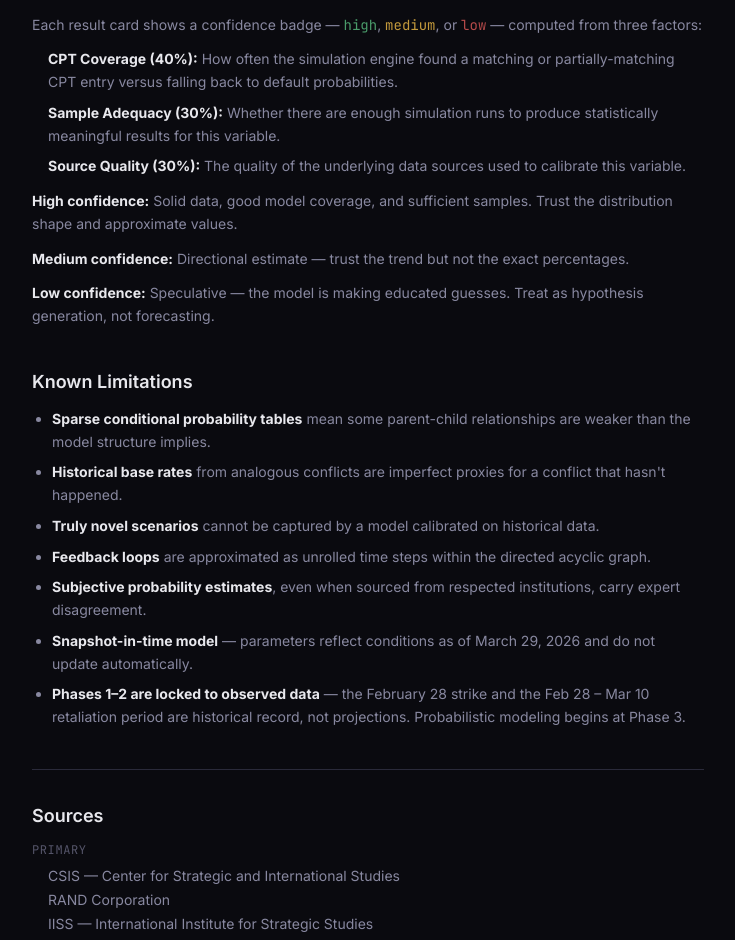
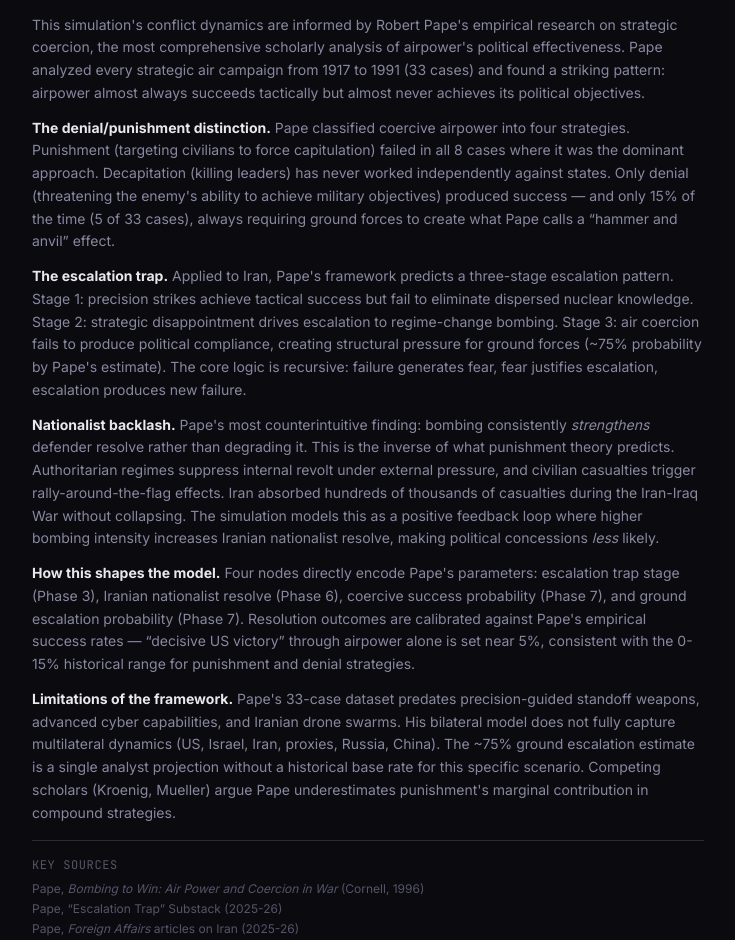
Before and after one commit to savvides/usairanmontecarlo, a Next.js app: page /methodology in a window 1280 px wide. Shown: the part 848-1788 px from the top of the page, without its empty margins (272-1007 px from the left). Built offline with nearby package versions, Linux system fonts and the light colour scheme.

Commit message:
feat: add Pape coercion theory section to methodology page

```diff
--- a/src/app/methodology/page.tsx
+++ b/src/app/methodology/page.tsx
@@ -58,6 +58,73 @@
               configuration runs 5,000 independent scenarios to produce the probability distributions
               you see in the results panel.
             </p>
+          </div>
+        </section>
+
+        <section className="mt-10">
+          <h2 className="text-lg font-semibold text-text-primary">Theoretical Framework: Pape&apos;s Coercion Theory</h2>
+          <div className="mt-3 space-y-3 text-sm leading-relaxed text-text-secondary">
+            <p>
+              This simulation&apos;s conflict dynamics are informed by Robert Pape&apos;s empirical research
+              on strategic coercion, the most comprehensive scholarly analysis of airpower&apos;s
+              political effectiveness. Pape analyzed every strategic air campaign from 1917 to 1991
+              (33 cases) and found a striking pattern: airpower almost always succeeds tactically
+              but almost never achieves its political objectives.
+            </p>
+            <p>
+              <strong className="text-text-primary">The denial/punishment distinction.</strong> Pape
+              classified coercive airpower into four strategies. Punishment (targeting civilians to
+              force capitulation) failed in all 8 cases where it was the dominant approach.
+              Decapitation (killing leaders) has never worked independently against states. Only
+              denial (threatening the enemy&apos;s ability to achieve military objectives) produced
+              success — and only 15% of the time (5 of 33 cases), always requiring ground forces
+              to create what Pape calls a &ldquo;hammer and anvil&rdquo; effect.
+            </p>
+            <p>
+              <strong className="text-text-primary">The escalation trap.</strong> Applied to Iran,
+              Pape&apos;s framework predicts a three-stage escalation pattern. Stage 1: precision
+              strikes achieve tactical success but fail to eliminate dispersed nuclear knowledge.
+              Stage 2: strategic disappointment drives escalation to regime-change bombing. Stage 3:
+              air coercion fails to produce political compliance, creating structural pressure for
+              ground forces (~75% probability by Pape&apos;s estimate). The core logic is recursive:
+              failure generates fear, fear justifies escalation, escalation produces new failure.
+            </p>
+            <p>
+              <strong className="text-text-primary">Nationalist backlash.</strong> Pape&apos;s most
+              counterintuitive finding: bombing consistently <em>strengthens</em> defender resolve
+              rather than degrading it. This is the inverse of what punishment theory predicts.
+              Authoritarian regimes suppress internal revolt under external pressure, and civilian
+              casualties trigger rally-around-the-flag effects. Iran absorbed hundreds of thousands
+              of casualties during the Iran-Iraq War without collapsing. The simulation models this
+              as a positive feedback loop where higher bombing intensity increases Iranian nationalist
+              resolve, making political concessions <em>less</em> likely.
+            </p>
+            <p>
+              <strong className="text-text-primary">How this shapes the model.</strong> Four nodes
+              directly encode Pape&apos;s parameters: escalation trap stage (Phase 3), Iranian
+              nationalist resolve (Phase 6), coercive success probability (Phase 7), and ground
+              escalation probability (Phase 7). Resolution outcomes are calibrated against Pape&apos;s
+              empirical success rates — &ldquo;decisive US victory&rdquo; through airpower alone is set
+              near 5%, consistent with the 0-15% historical range for punishment and denial strategies.
+            </p>
+            <p>
+              <strong className="text-text-primary">Limitations of the framework.</strong> Pape&apos;s
+              33-case dataset predates precision-guided standoff weapons, advanced cyber capabilities,
+              and Iranian drone swarms. His bilateral model does not fully capture multilateral
+              dynamics (US, Israel, Iran, proxies, Russia, China). The ~75% ground escalation estimate
+              is a single analyst projection without a historical base rate for this specific scenario.
+              Competing scholars (Kroenig, Mueller) argue Pape underestimates punishment&apos;s marginal
+              contribution in compound strategies.
+            </p>
+          </div>
+          <div className="mt-4 border-t border-border pt-4">
+            <h4 className="text-xs font-mono text-text-muted uppercase tracking-wider mb-2">Key Sources</h4>
+            <ul className="space-y-1 text-xs text-text-muted">
+              <li>Pape, <em>Bombing to Win: Air Power and Coercion in War</em> (Cornell, 1996)</li>
+              <li>Pape, &ldquo;Escalation Trap&rdquo; Substack (2025-26)</li>
+              <li>Pape, <em>Foreign Affairs</em> articles on Iran (2025-26)</li>
+              <li>Talmadge, &ldquo;Closing Time&rdquo; <em>International Security</em> (2008)</li>
+            </ul>
           </div>
         </section>
 
```
